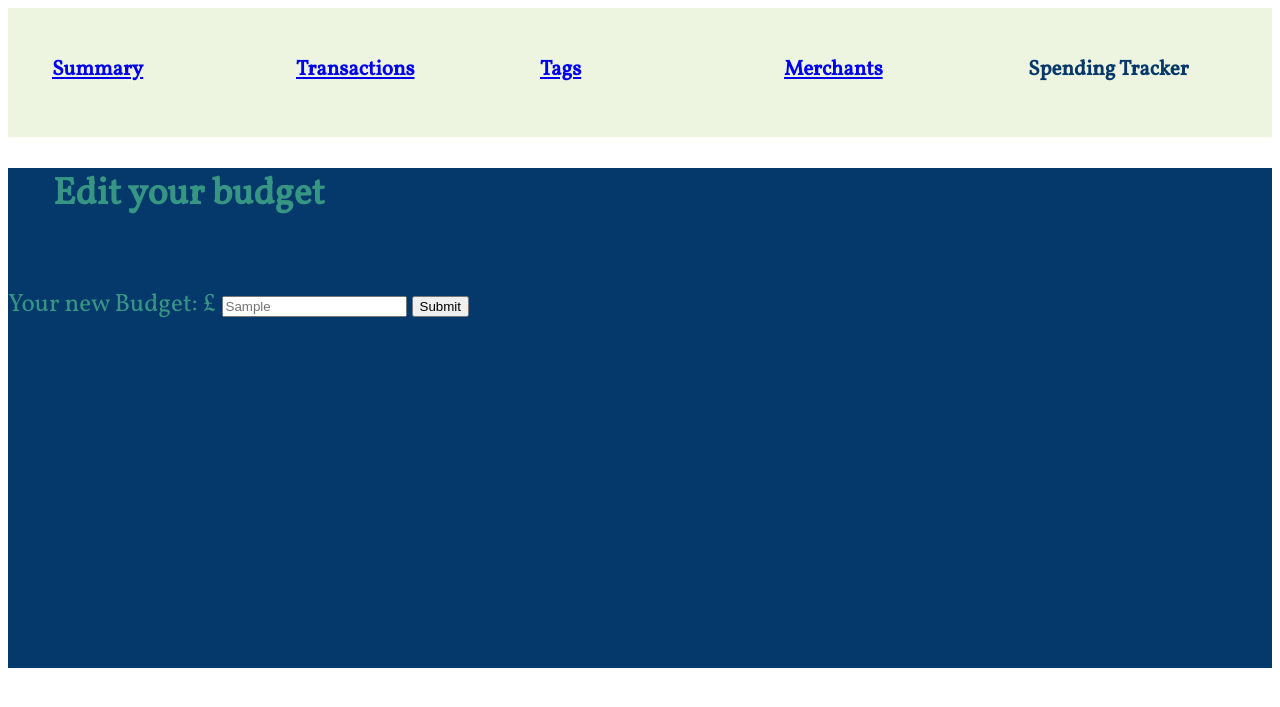
After one commit to dephrase/spending_tracker, a Flask app: page /myprofile/1/edit in a window 1280 px wide. The commit adds this page. Shown: the top 707 px of the page. Run offline with Flask 2, Linux system fonts and the light colour scheme; a database or web service that is not in the repository returns one stand-in record (values such as "Sample title"); some libraries are stand-ins or nearby versions.

Commit message:
Added ability for user to update their budget through the UI

```diff
--- a/app.py
+++ b/app.py
@@ -3,6 +3,7 @@ from models.user import User
 from flask import Flask, render_template
 
 from controllers.tag_controller import tags_blueprint
+from controllers.user_controller import users_blueprint
 from controllers.merchant_controller import merchants_blueprint
 from controllers.transaction_controller import transactions_blueprint
 import repositories.transaction_repository as transaction_repository
@@ -10,13 +11,10 @@ import repositories.merchant_repository as merchant_repository
 import repositories.user_repository as user_repository
 import repositories.tag_repository as tag_repository
 
-import matplotlib.pyplot as plt
-import numpy as np
-
-
 app = Flask(__name__)
 
 app.register_blueprint(tags_blueprint)
+app.register_blueprint(users_blueprint)
 app.register_blueprint(merchants_blueprint)
 app.register_blueprint(transactions_blueprint)
 
--- /dev/null
+++ b/controllers/user_controller.py
@@ -0,0 +1,29 @@
+from flask import Flask, render_template, request, redirect
+from flask import Blueprint
+from models.transaction import Transaction
+from models.user import User
+import repositories.transaction_repository as transaction_repository
+import repositories.user_repository as user_repository
+import repositories.tag_repository as tag_repository
+import repositories.merchant_repository as merchant_repository
+
+users_blueprint = Blueprint("myprofile", __name__)
+
+@users_blueprint.route("/myprofile", methods=["GET"])
+def users():
+    users = user_repository.select_all()
+    user = users[0]
+    return render_template("/myprofile/index.html", user=user)
+
+@users_blueprint.route("/myprofile/<id>/edit", methods=["GET"])
+def edit(id):
+    user = user_repository.select(id)
+    return render_template('myprofile/edit.html', user=user)
+
+@users_blueprint.route("/myprofile/<id>/<username>", methods=["POST"])
+def update_budget(id, username):
+    username = username
+    budget = request.form['budget']
+    user = User(username, budget, id)
+    user_repository.update_budget(user)
+    return redirect("/myprofile")
--- a/repositories/user_repository.py
+++ b/repositories/user_repository.py
@@ -9,9 +9,9 @@ def save(user):
     user.id = id
 
 def select(id):
-    sql = "SELECT * FROM transactions WHERE id = %s"
+    sql = "SELECT * FROM users WHERE id = %s"
     values = [id]
-    results = run_sql(sql, values)
+    results = run_sql(sql, values)[0]
     user = User(results['user_name'], results['budget'], results['id'])
     return user
 
--- a/templates/base.html
+++ b/templates/base.html
@@ -46,8 +46,11 @@
                 <a href="/merchants">Create new merchants</a>
             </div>
         </div>
-        <div class="logo header-item">
+        <div class="logo header-item dropdown">
             <h2>Spending Tracker</h2>
+            <div class="dropdown-content">
+                <a href="/myprofile">My Profile</a>
+            </div>
         </div>
 
     </div>
--- /dev/null
+++ b/templates/myprofile/edit.html
@@ -0,0 +1,15 @@
+{% extends 'base.html'%}
+
+{% block content %}
+<div class="box3">
+<h2 class="left">Edit your budget</h2>
+<br>
+<form action="/myprofile/{{user.id}}/{{user.user_name}}" method="POST">
+    <label for="budget">Your new Budget: £</label>
+    <input type="number" value={{user.budget}} min="1" step="any" name="budget" id="budget" placeholder={{user.budget}}>
+    <input type="submit">
+</form>
+
+
+</div>
+{% endblock %}
```
Also changed, not shown: templates/myprofile/index.html (added, +14 -0 lines).
